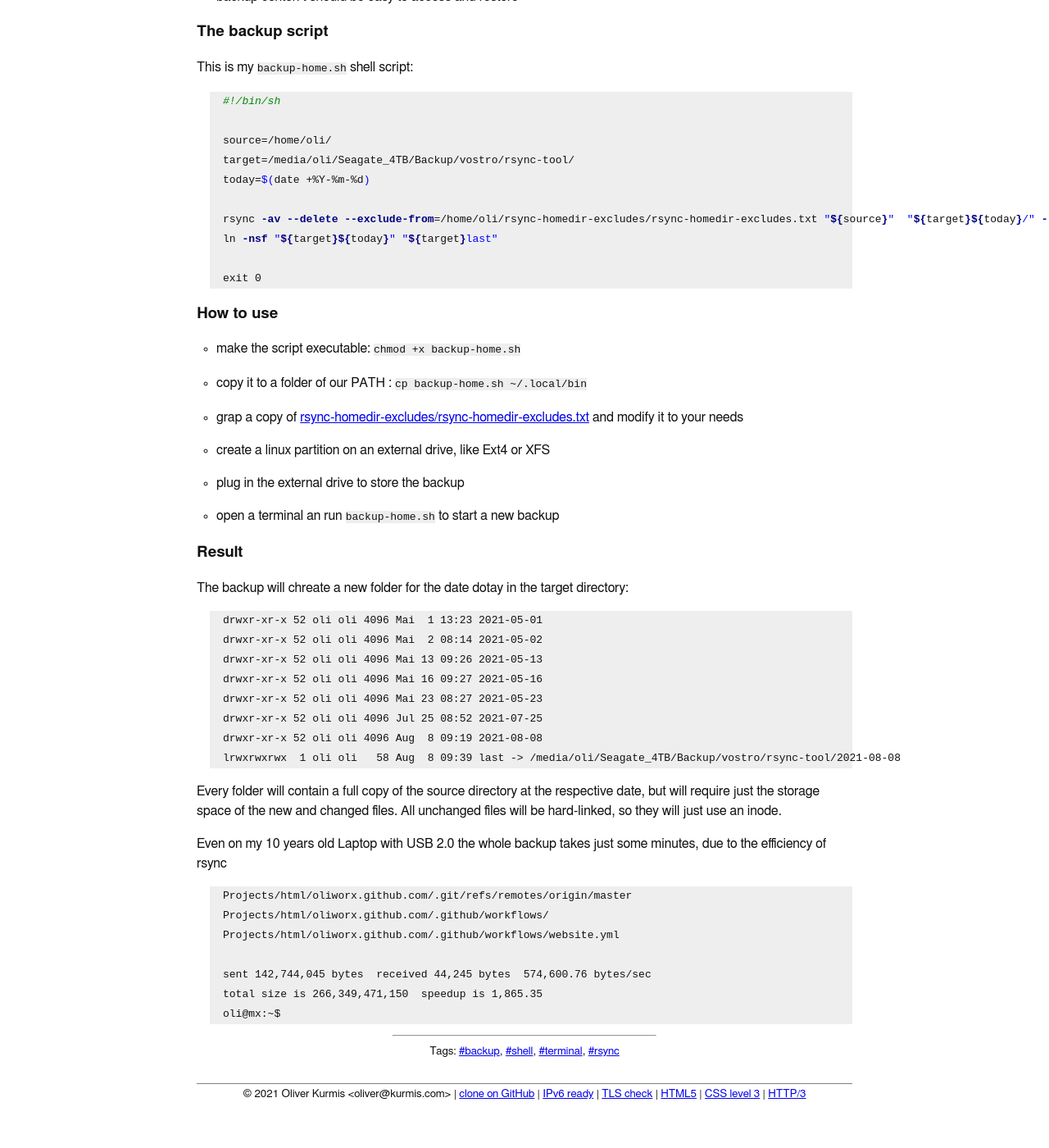
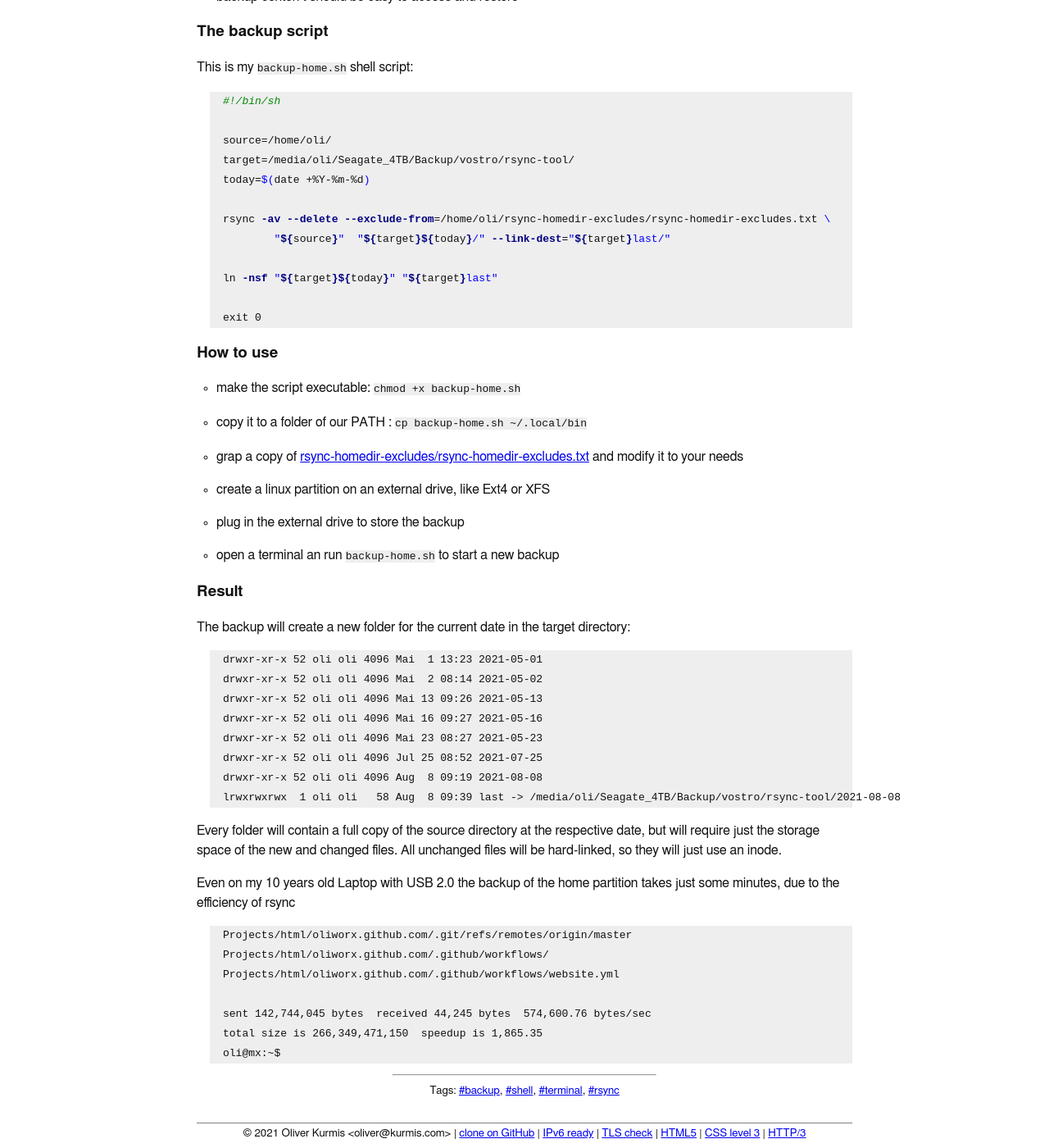
Before and after one commit to oliworx/oliworx.github.com, a Jekyll site: the page built from _posts/2021-08-08-linux-backup-script-with-rsync.md, in a window 1280 px wide and 1400 px high, scrolled down 616 px. Shown: the whole window at 82% size. Built offline with Jekyll 4.4.1, drawn with Linux system fonts in a browser that asks for light colours; before the commit the page ends 1978 px from its top, so only the background shows below that.

Commit message:
Update blog post, fix typos and layout issues

````diff
--- a/_posts/2021-08-08-linux-backup-script-with-rsync.md
+++ b/_posts/2021-08-08-linux-backup-script-with-rsync.md
@@ -26,7 +26,9 @@
 target=/media/oli/Seagate_4TB/Backup/vostro/rsync-tool/
 today=$(date +%Y-%m-%d)
 
-rsync -av --delete --exclude-from=/home/oli/rsync-homedir-excludes/rsync-homedir-excludes.txt "${source}"  "${target}${today}/" --link-dest="${target}last/"
+rsync -av --delete --exclude-from=/home/oli/rsync-homedir-excludes/rsync-homedir-excludes.txt \
+        "${source}"  "${target}${today}/" --link-dest="${target}last/"
+
 ln -nsf "${target}${today}" "${target}last"
 
 exit 0
@@ -43,7 +45,7 @@
 
 ### Result
 
-The backup will chreate a new folder for the date dotay in the target directory:
+The backup will create a new folder for the current date in the target directory:
 
 ```text
 drwxr-xr-x 52 oli oli 4096 Mai  1 13:23 2021-05-01
@@ -58,7 +60,7 @@
 
 Every folder will contain a full copy of the source directory at the respective date, but will require just the storage space of the new and changed files. All unchanged files will be hard-linked, so they will just use an inode.
 
-Even on my 10 years old Laptop with USB 2.0 the whole backup takes just some minutes, due to the efficiency of rsync
+Even on my 10 years old Laptop with USB 2.0 the backup of the home partition takes just some minutes, due to the efficiency of rsync
 ```text
 Projects/html/oliworx.github.com/.git/refs/remotes/origin/master
 Projects/html/oliworx.github.com/.github/workflows/
````
